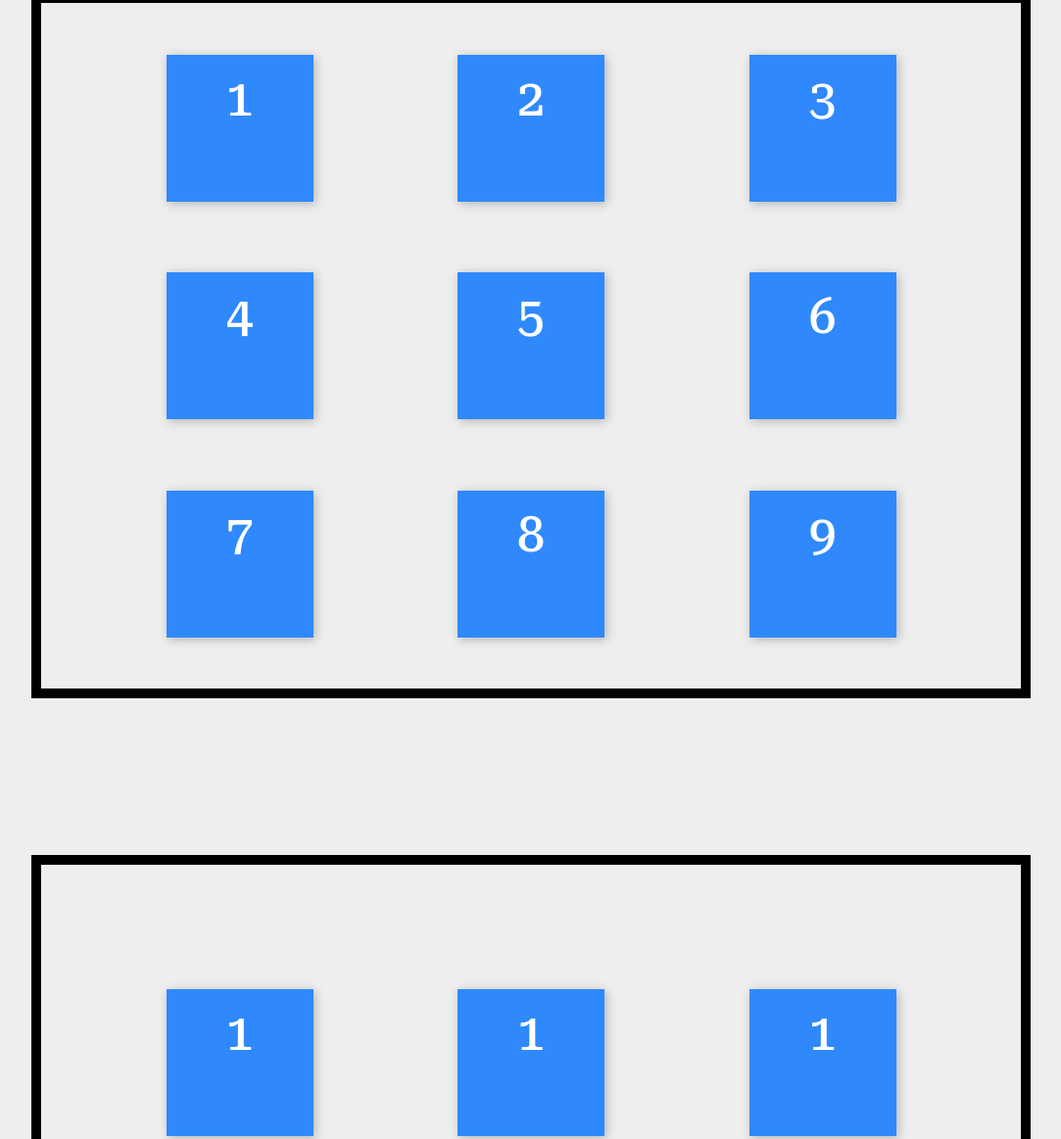
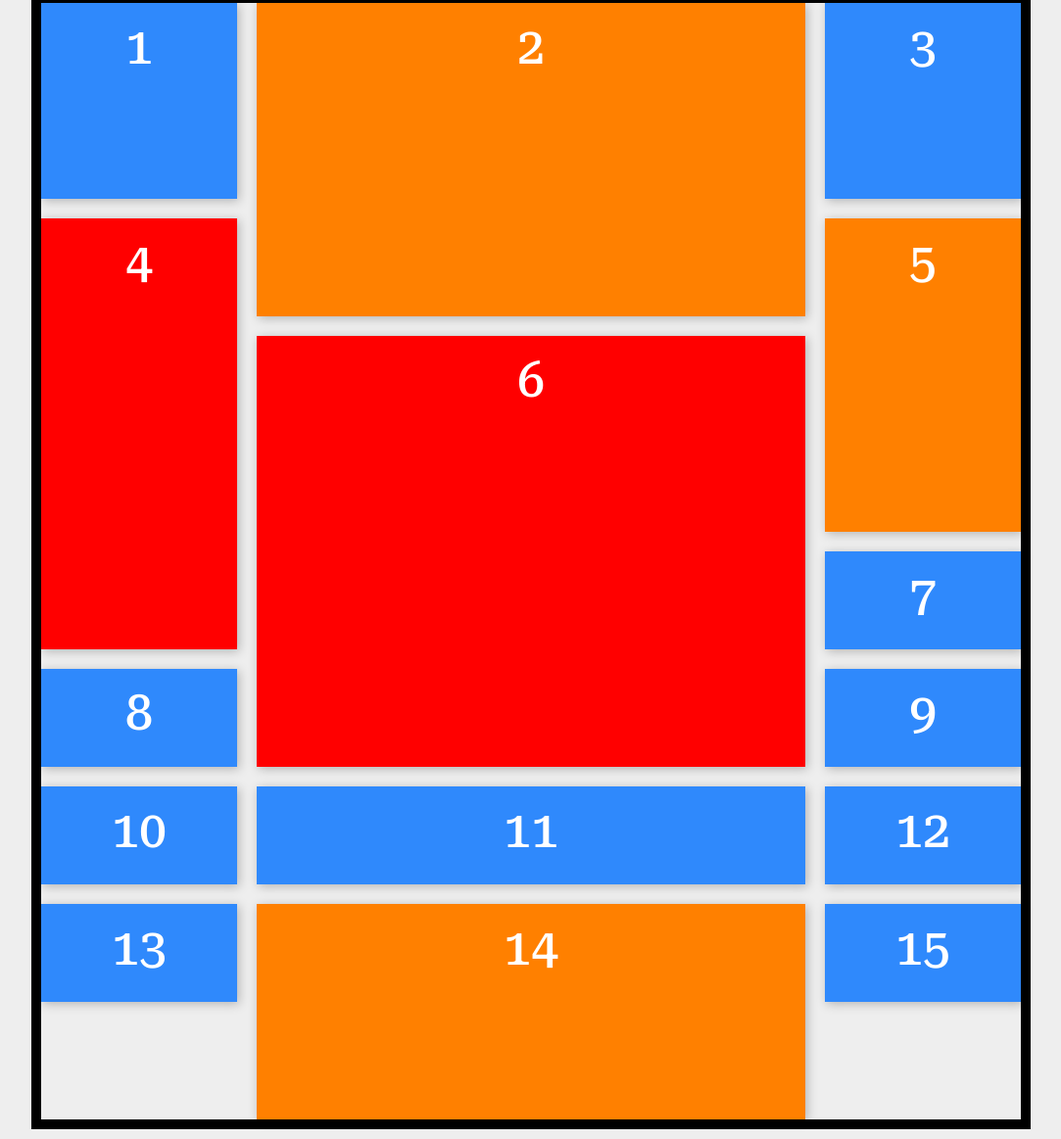
Before and after one commit to Bandu19/Curso_CSS_GRID, a website built with webpack: page src/index.html in a window 1280 px wide. Shown: the part 105-1268 px from the top of the page at 98% size, without its empty margins (98-1181 px from the left). Built offline with nearby package versions, Linux system fonts and the light colour scheme.

Commit message:
CSS Grid 8 'Grid Implicita'

```diff
--- /dev/null
+++ b/src/css/grid-implicita.css
@@ -0,0 +1,27 @@
+.content {
+  display: grid;
+  gap: 20px;
+  grid-template-columns: 200px 1fr 200px;
+  grid-template-rows: 200px 100px 200px;
+
+  /*Para Grid Implicita*/
+  grid-auto-columns: 100px;
+  grid-auto-rows: 100px;
+  /*El flow es el acomodo que le vamos poniendo
+    a nuestros elementos
+  */
+  /* grid-auto-flow: dense; */
+  grid-auto-flow: row dense;
+}
+
+.content .span2 {
+  /* grid-column: span 2; */
+  grid-row: span 2;
+  background: #ff8000;
+}
+
+.content .span3 {
+  /* grid-column: span 3; */
+  grid-row: span 3;
+  background: #ff0000;
+}
--- a/src/index.html
+++ b/src/index.html
@@ -12,25 +12,31 @@
     />
     <!--TENGO QUE QUITARLO DESPUES-->
     <link rel="stylesheet" href="./styles.css" />
-    <link rel="stylesheet" href="../src/css/alineacion_tracks.css" />
-    <title>CSS Grid - Alineación de Tracks</title>
+    <link rel="stylesheet" href="../src/css/grid-implicita.css" />
+    <title>CSS Grid - Grid Implicita</title>
   </head>
 
   <body>
     <div class="header">
-      <p>CSS Grid - Alineación de Tracks</p>
+      <p>CSS Grid - Grid Implicita</p>
     </div>
 
     <div class="content">
       <div>1</div>
-      <div>2</div>
+      <div class="span2">2</div>
       <div>3</div>
-      <div>4</div>
-      <div>5</div>
-      <div>6</div>
+      <div class="span3">4</div>
+      <div class="span2">5</div>
+      <div class="span3">6</div>
       <div>7</div>
       <div>8</div>
       <div>9</div>
+      <div>10</div>
+      <div>11</div>
+      <div>12</div>
+      <div>13</div>
+      <div class="span2">14</div>
+      <div>15</div>
     </div>
 
     <div class="content2">
```
